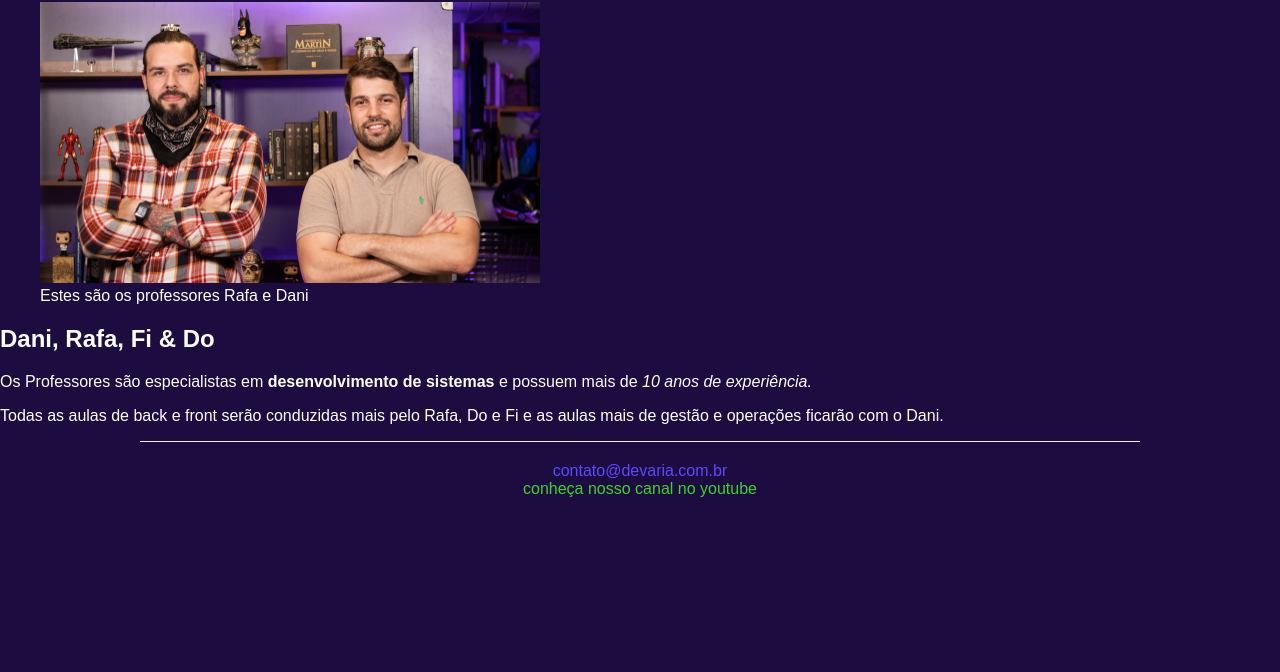
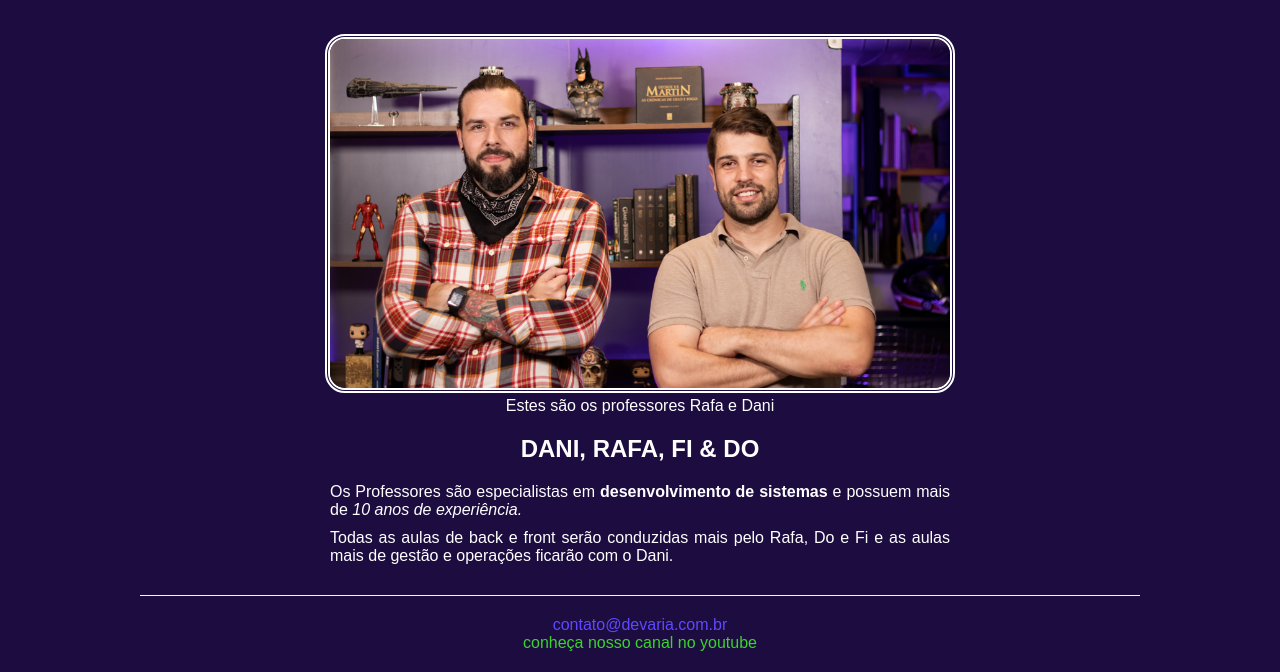
Before and after one commit to brunogon99/devaria-aula-css-parte-1, a plain HTML site: page Professores.html in a window 1280 px wide. Shown: the part 171-843 px from the top of the page. Before the commit the page ends 800 px from the top, so only its background shows below. Drawn offline with Linux system fonts and the light colour scheme.

Commit message:
estilização da página de professores

```diff
--- a/Professores.html
+++ b/Professores.html
@@ -7,6 +7,7 @@
         <link rel="stylesheet" href="public/css/header.css" />
         <link rel="stylesheet" href="public/css/devaria.css" />
         <link rel="stylesheet" href="public/css/footer.css" />
+        <link rel="stylesheet" href="public/css/professores.css" />
     </head>
     <body>
         <header>
@@ -22,18 +23,18 @@
             </nav>
         </header>
         <main>
-            <h1>Professores Devaria</h1>
-            <section>
-                <figure>
-                    <img src="public/images/fotoprofessores.png" width="500" alt="Professores Devaria" />
+            <h1 class="title text-center">Professores Devaria</h1>
+            <section class="content-container">
+                <div class="text-center">
+                    <img class="width-50pct-desktop" src="public/images/fotoprofessores.png"alt="Professores Devaria" />
                     <figcaption>Estes são os professores Rafa e Dani</figcaption>
-                </figure>
+                </div>
                 <article>
-                    <h2>Dani, Rafa, Fi & Do</h2>
-                    <p>
+                    <h2 class="title text-center">Dani, Rafa, Fi & Do</h2>
+                    <p class="text-justify width-50pct-desktop">
                         Os Professores são especialistas em <strong>desenvolvimento de sistemas</strong> e possuem mais de <em>10 anos de experiência.</em>
                     </p>
-                    <p>
+                    <p class="text-justify width-50pct-desktop">
                         Todas as aulas de back e front serão conduzidas mais pelo Rafa, Do e Fi e as aulas mais de gestão e operações ficarão com o Dani.
                     </p>
                 </article>
--- a/public/css/devaria.css
+++ b/public/css/devaria.css
@@ -23,3 +23,12 @@ h1.title {
 .text-justify {
     text-align: justify;
 }
+.text-center {
+    text-align: center;
+}
+
+@media screen and (min-width: 992px) {
+    .width-50pct-desktop {
+        width: 50% !important;
+    }
+}
--- /dev/null
+++ b/public/css/fale-conosco.css
@@ -0,0 +1 @@
+/*estilo relacionaodos a pagina fale conosco/
--- a/public/css/index.css
+++ b/public/css/index.css
@@ -1,6 +1,5 @@
 /* estilos da pagina index*/
-
-main {
+.text-center {
   text-align: center;
 }
 
--- /dev/null
+++ b/public/css/professores.css
@@ -0,0 +1,21 @@
+/*estilos referente a página professores*/
+
+.content-container {
+    padding: 20px;
+}
+
+.content-container h2.title {
+     font-size: 1.5em;
+}
+
+.content-container > div img {
+    width: 95%;
+    border-radius: 20px;
+    border: 5px double;
+}
+
+@media screen and (min-width: 992px) {
+    .content-container article p {
+        margin: 0 auto 10px;
+    }
+}
```
Also changed, not shown: FaleConosco.html (+3 -2 lines), index.html (+1 -1 lines).
